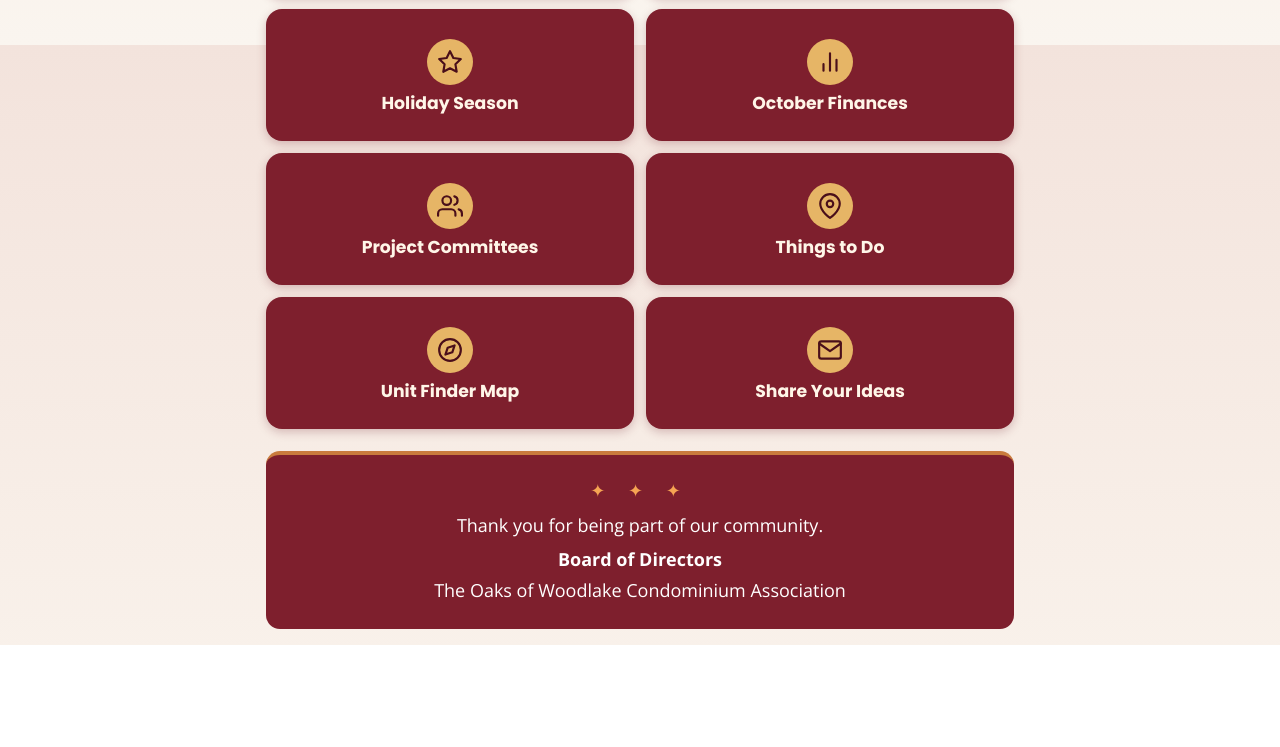
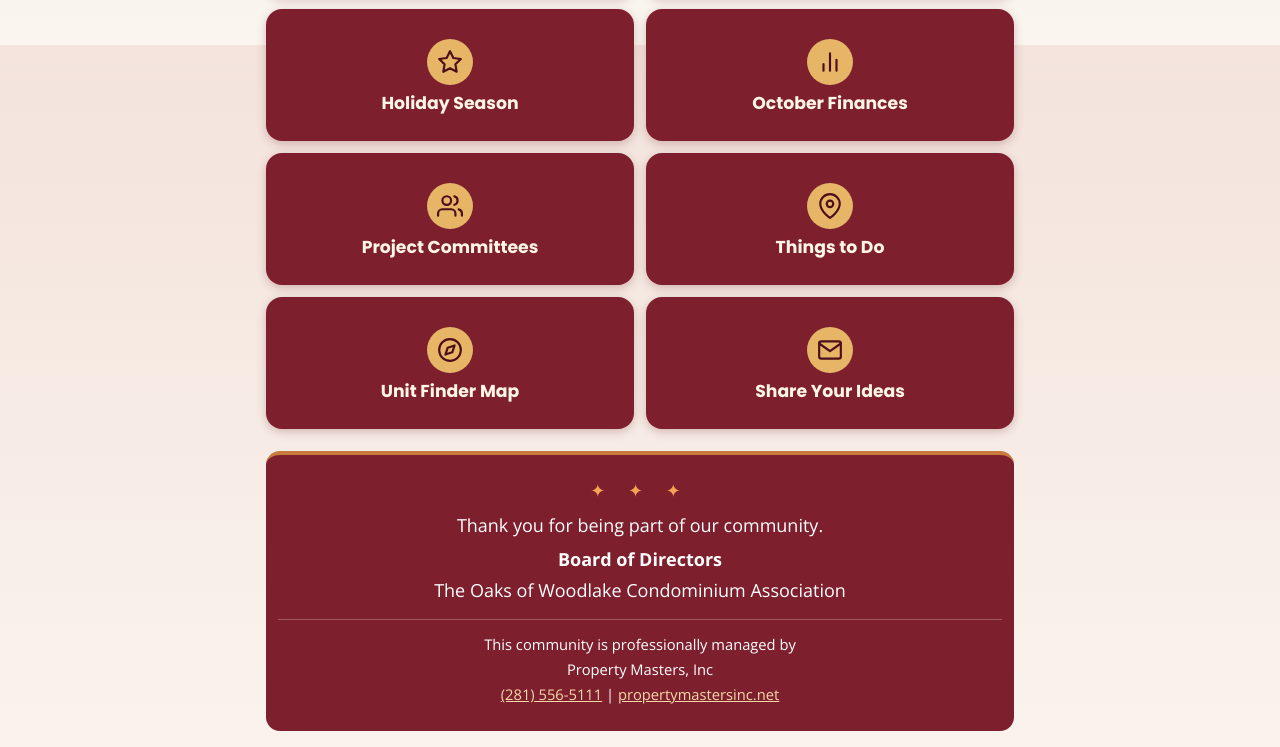
Before and after one commit to Lajonesin/the-acorn-newsletter, a plain HTML site: page index.html in a window 1280 px wide. Shown: the part 755-1502 px from the top of the page. Before the commit the page ends 1400 px from the top, so only its background shows below. Drawn offline with nearby package versions, Linux system fonts and the light colour scheme.

Commit message:
Add property manager information to footer
Co-Authored-By: Claude Sonnet 5.5 <noreply@anthropic.com>
Claude-Session: https://claude.ai/code/session_01JNaWkd5eFLCZpQtuHTd8ts

```diff
--- a/index.html
+++ b/index.html
@@ -181,6 +181,8 @@
   details.pop.tile:hover{background:#8F2536 !important}
   header{box-shadow:0 6px 20px rgba(126,31,45,.25) !important}
   .cover-note{color:#7E1F2D}
+  footer .pm{margin-top:14px;padding-top:12px;border-top:1px solid rgba(255,255,255,.25);font-size:.92rem}
+  footer .pm a{color:#F4D9A8}
 </style>
 </head>
 <body>
@@ -402,6 +404,7 @@
   <div class="orn">&#10022; &#10022; &#10022;</div>
   <p>Thank you for being part of our community.</p>
   <p><strong>Board of Directors</strong><br>The Oaks of Woodlake Condominium Association</p>
+  <p class="pm">This community is professionally managed by<br>Property Masters, Inc<br><a href="tel:2815565111">(281) 556-5111</a> | <a href="https://propertymastersinc.net">propertymastersinc.net</a></p>
 </footer>
 
 </div>
```
Also changed, not shown: the-acorn-november-december-2026.html (+3 -0 lines).
